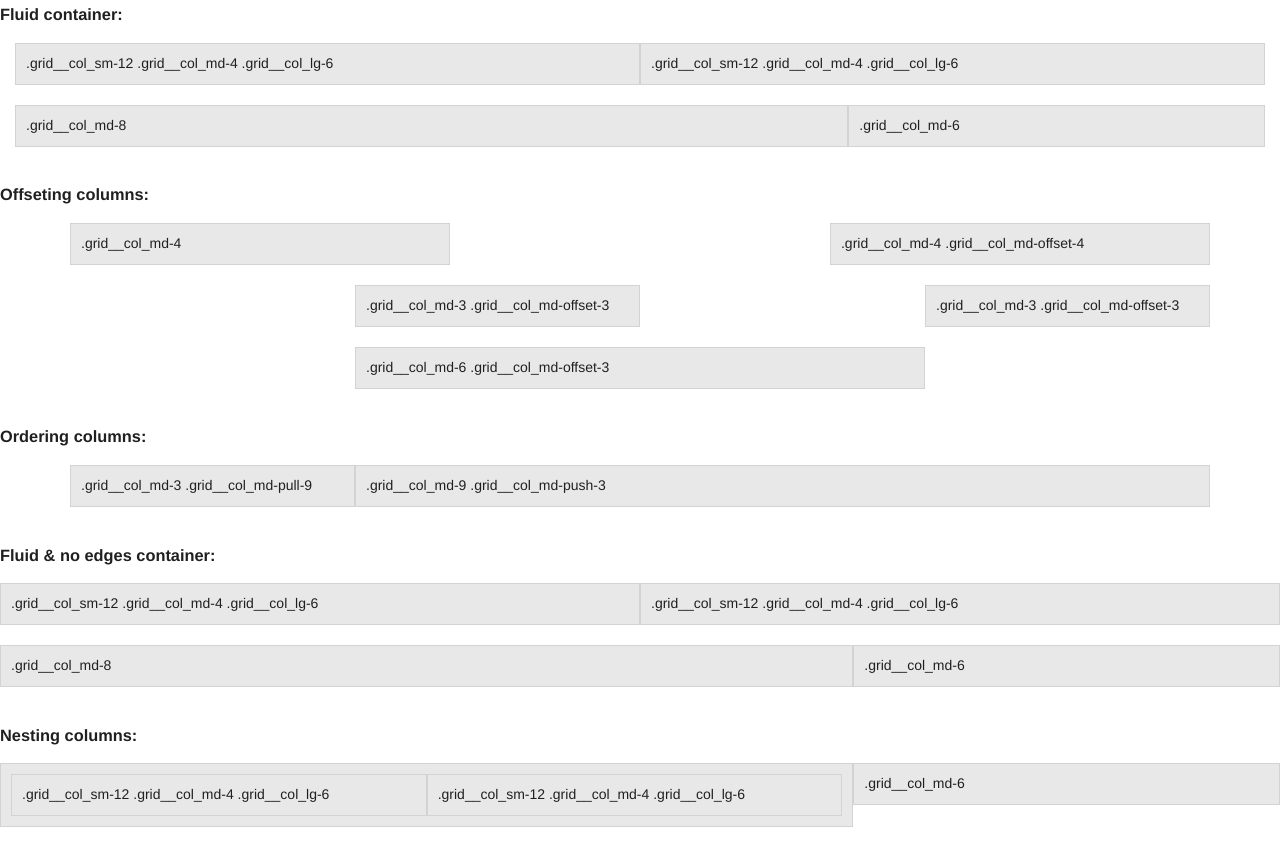
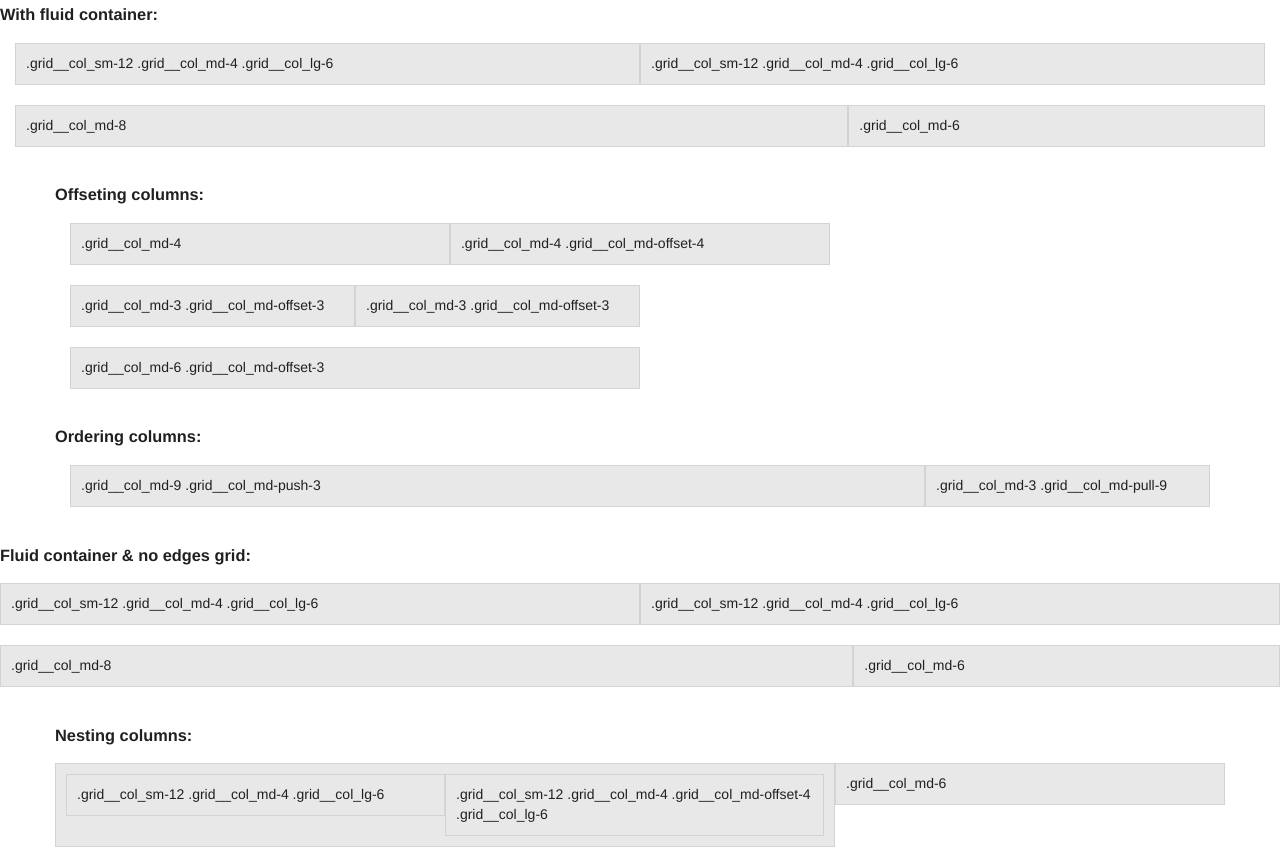
Before and after one commit to PSDCoder/scss-base-set, a website: page demo/index.html in a window 1280 px wide. Shown: the part 736-1603 px from the top of the page. Drawn offline with Linux system fonts and the light colour scheme.

Commit message:
Separated width container and grid concerns. Fixes in grid for limit influence of offset,pull,push modifiers only on breakpoint where it was set

```diff
--- a/demo/index.html
+++ b/demo/index.html
@@ -3,6 +3,7 @@
 <head>
     <meta charset="UTF-8">
     <title>Demo page</title>
+    <meta name="viewport" content="width=device-width, initial-scale=1">
     <link rel="stylesheet" href="../dist/main.css"/>
     <link rel="stylesheet" href="demo.css"/>
 </head>
@@ -28,6 +29,7 @@
             <li>Cell class: <b>grid__col_%breakpoint%-%size%</b></li>
         </ul>
         <h3>Stacked columns</h3>
+        <div class="width-container">
             <div class="grid">
                 <div class="grid__row">
                     <div class="grid__col_sm-12 grid__col_md-4 grid__col_lg-6">.grid__col_sm-12 .grid__col_md-4 .grid__col_lg-6</div>
@@ -51,8 +53,10 @@
                     <div class="grid__col_md-6">.grid__col_md-6</div>
                 </div>
             </div>
-        <h3>Fluid container:</h3>
-        <div class="grid grid_fluid">
+        </div>
+        <div class="width-container width-container_fluid">
+            <h3>With fluid container:</h3>
+            <div class="grid">
                 <div class="grid__row">
                     <div class="grid__col_sm-12 grid__col_md-4 grid__col_lg-6">.grid__col_sm-12 .grid__col_md-4 .grid__col_lg-6</div>
                     <div class="grid__col_sm-12 grid__col_md-4 grid__col_lg-6">.grid__col_sm-12 .grid__col_md-4 .grid__col_lg-6</div>
@@ -62,6 +66,8 @@
                     <div class="grid__col_md-4">.grid__col_md-6</div>
                 </div>
             </div>
+        </div>
+        <div class="width-container">
             <h3>Offseting columns:</h3>
             <div class="grid">
                 <div class="grid__row">
@@ -83,8 +89,10 @@
                     <div class="grid__col_md-3 grid__col_md-pull-9">.grid__col_md-3 .grid__col_md-pull-9</div>
                 </div>
             </div>
-        <h3>Fluid & no edges container:</h3>
-        <div class="grid grid_fluid grid_edge">
+        </div>
+        <div class="width-container width-container_fluid">
+            <h3>Fluid container & no edges grid:</h3>
+            <div class="grid grid_edge">
                 <div class="grid__row">
                     <div class="grid__col_sm-12 grid__col_md-4 grid__col_lg-6">.grid__col_sm-12 .grid__col_md-4 .grid__col_lg-6</div>
                     <div class="grid__col_sm-12 grid__col_md-4 grid__col_lg-6">.grid__col_sm-12 .grid__col_md-4 .grid__col_lg-6</div>
@@ -94,18 +102,21 @@
                     <div class="grid__col_md-4">.grid__col_md-6</div>
                 </div>
             </div>
+        </div>
+        <div class="width-container">
             <h3>Nesting columns:</h3>
-        <div class="grid grid_fluid grid_edge">
+            <div class="grid grid_edge">
                 <div class="grid__row">
                     <div class="grid__col_md-8">
                         <div class="grid__row">
-                        <div class="grid__col_sm-12 grid__col_md-6">.grid__col_sm-12 .grid__col_md-4 .grid__col_lg-6</div>
-                        <div class="grid__col_sm-12 grid__col_md-6">.grid__col_sm-12 .grid__col_md-4 .grid__col_lg-6</div>
+                            <div class="grid__col_sm-12 grid__col_md-4 grid__col_lg-6">.grid__col_sm-12 .grid__col_md-4 .grid__col_lg-6</div>
+                            <div class="grid__col_sm-12 grid__col_md-4 grid__col_md-offset-4 grid__col_lg-6">.grid__col_sm-12 .grid__col_md-4 .grid__col_md-offset-4 .grid__col_lg-6</div>
                         </div>
                     </div>
                     <div class="grid__col_md-4">.grid__col_md-6</div>
                 </div>
             </div>
+        </div>
     </section>
 </body>
 </html>
--- a/src/blocks/_grid.scss
+++ b/src/blocks/_grid.scss
@@ -1,35 +1,20 @@
 @import 'mixins/grid';
 $block: grid;
 
-
-
 .#{$block} {
-  margin-right: auto;
-  margin-left: auto;
   padding-left: $grid-gutter / 2;
   padding-right: $grid-gutter / 2;
   @include clearfix;
-  @include grid-containers();
 
   &_edge {
     padding-left: 0;
     padding-right: 0;
   }
 
-  &_fluid {
-    width: auto;
-  }
-
   &__row {
     @include clearfix;
   }
-
-
-
-
 }
-
-//rows
 
 //columns
 [class*="#{$block}__col"] {
@@ -40,7 +25,7 @@ $block: grid;
   padding: 0 $grid-gutter / 2;
 }
 
-@include grid-columns($block, 'xs');
-@include grid-columns($block, 'sm');
-@include grid-columns($block, 'md');
+@include grid-columns($block, 'xs', 'sm');
+@include grid-columns($block, 'sm', 'md');
+@include grid-columns($block, 'md', 'lg');
 @include grid-columns($block, 'lg');
--- /dev/null
+++ b/src/blocks/_width-container.scss
@@ -0,0 +1,12 @@
+@import 'mixins/width-container';
+$block: 'width-container';
+
+.#{$block} {
+  margin-right: auto;
+  margin-left: auto;
+  @include width-containers();
+
+  &_fluid {
+    width: auto;
+  }
+}
--- a/src/blocks/mixins/_grid.scss
+++ b/src/blocks/mixins/_grid.scss
@@ -1,32 +1,37 @@
-@mixin grid-containers() {
-  @each $breakpoint, $breakpoint-value in $breakpoints {
-    @include media('>=' + $breakpoint) {
-      width: map-get($grid-containers, $breakpoint);
+@mixin grid-columns-extensions($breakpoint, $grid-column-width) {
+  @for $i from 1 to $grid-columns + 1 {
+    .#{$block}__col_#{$breakpoint}-offset-#{$i} {
+      margin-left: $grid-column-width * $i;
+    }
+
+    .#{$block}__col_#{$breakpoint}-pull-#{$i} {
+      right: $grid-column-width * $i;
+    }
+
+    .#{$block}__col_#{$breakpoint}-push-#{$i} {
+      left: $grid-column-width * $i;
     }
   }
 }
 
+@mixin grid-columns($block, $breakpoint, $next-breakpoint: null) {
+  $grid-column-width: 100% / $grid-columns;
 
-@mixin grid-columns($block, $breakpoint) {
-  @include media('>=' + $breakpoint) {
+  @include media('>=#{$breakpoint}') {
     @for $i from 1 to $grid-columns + 1 {
-      $grid-column-width: 100% / $grid-columns;
-
       .#{$block}__col_#{$breakpoint}-#{$i} {
         width: $grid-column-width * $i;
       }
+    }
 
-      .#{$block}__col_#{$breakpoint}-offset-#{$i} {
-        margin-left: $grid-column-width * $i;
-      }
+    @if not $next-breakpoint {
+      @include grid-columns-extensions($breakpoint, $grid-column-width);
+    }
+  }
 
-      .#{$block}__col_#{$breakpoint}-pull-#{$i} {
-        right: $grid-column-width * $i;
-      }
-
-      .#{$block}__col_#{$breakpoint}-push-#{$i} {
-        left: $grid-column-width * $i;
-      }
+  @if $next-breakpoint {
+    @include media('>=#{$breakpoint}', '<#{$next-breakpoint}') {
+      @include grid-columns-extensions($breakpoint, $grid-column-width);
     }
   }
 }
--- /dev/null
+++ b/src/blocks/mixins/_width-container.scss
@@ -0,0 +1,7 @@
+@mixin width-containers() {
+  @each $breakpoint, $breakpoint-value in $breakpoints {
+    @include media('>=' + $breakpoint) {
+      width: map-get($grid-containers, $breakpoint);
+    }
+  }
+}
--- a/src/main.scss
+++ b/src/main.scss
@@ -50,4 +50,5 @@
 
 //blocks
 @import
+  'blocks/width-container',
   'blocks/grid';
```
Also changed, not shown: dist/main.css, 1 other file. Lines whose indentation alone changed are shown as unchanged.
